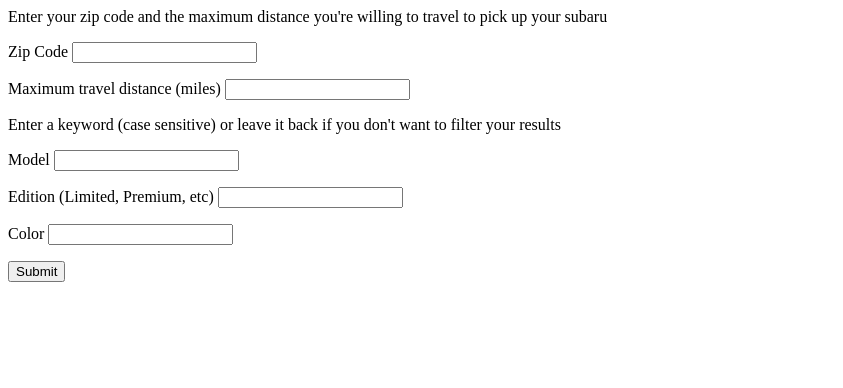
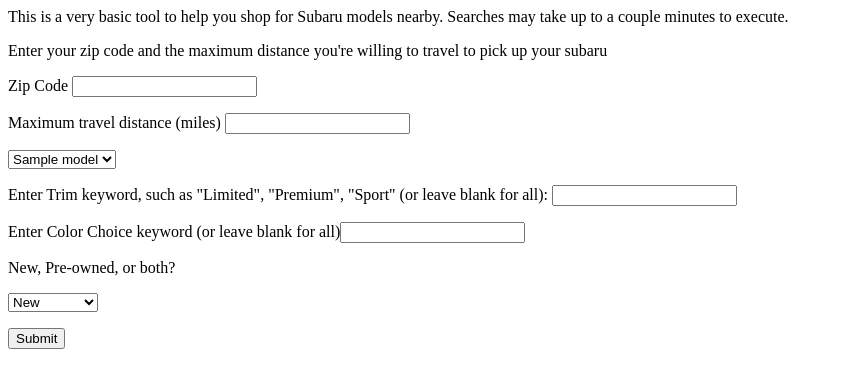
Before and after one commit to dkori/subaruFlask, a Flask app: template templates/form.html in a window 1280 px wide. Shown: the top 388 px of the page, without its empty margins (0-843 px from the left). Run offline with Flask 2, Linux system fonts and the light colour scheme; the template is opened without the code that fills it: most values are stand-ins (such as "Sample title", 1, 10 or a date in 2020).

Commit message:
minimal working app

```diff
--- a/main.py
+++ b/app.py
@@ -4,9 +4,10 @@ import pandas as pd
 import requests
 
 app = Flask(__name__)
-@app.route('/form')
+@app.route('/')
 def form():
-    return render_template('form.html')
+    models = ['Crosstrek', 'Outback', 'Legacy', 'Forester', 'Impreza', 'WRX', 'Ascent']
+    return render_template('form.html', models=models)
 
 @app.route('/data/', methods = ['POST', 'GET'])
 def data():
@@ -17,10 +18,10 @@ def data():
         form_data = request.form
         # pull list of nearby dealerships
         dealership_frame = get_dealerships(form_data['zip_code'], form_data['max_distance'])
+        print(form_data['condition'])
         # pull the inventory
         inventory_frame = get_all_inventory(dealership_frame, form_data)
         return render_template('simple.html',
-                               tables=[inventory_frame.to_html(classes='data')],
+                               tables=[inventory_frame.to_html(classes='data', na_rep=" ")],
                                titles=inventory_frame.columns.values)
-
-app.run(host='localhost', port=5007)
+app.run(host='localhost', port=5014)
--- /dev/null
+++ b/gunicorn_config.py
@@ -0,0 +1,2 @@
+bind = "0.0.0.0:8080"
+workers = 2
--- a/templates/form.html
+++ b/templates/form.html
@@ -1,10 +1,23 @@
 <form action="/data" method = "POST">
+    <p>This is a very basic tool to help you shop for Subaru models nearby. Searches may take up to a couple minutes to execute.</p>
     <p>Enter your zip code and the maximum distance you're willing to travel to pick up your subaru</p>
     <p>Zip Code <input type = "text" name = "zip_code" /></p>
     <p>Maximum travel distance (miles) <input type = "text" name = "max_distance" /></p>
-    <p> Enter a keyword (case sensitive) or leave it back if you don't want to filter your results</p>
-    <p>Model <input type = "text" name = "model" /></p>
-    <p>Edition (Limited, Premium, etc) <input type = "text" name = "edition"/></p>
-    <p>Color <input type= "text" name = "exteriorColor" /></p>
+    <p><select name="model" id="model">
+        {% for model in models %}
+            <option value="{{model}}" SELECTED>{{model}}</option>"
+        {% endfor %}
+    </select></p>
+    <p></p>
+    <p>Enter Trim keyword, such as "Limited", "Premium", "Sport" (or leave blank for all): <input type = "text" name = "edition"/></p>
+    <p></p>
+    <p>Enter Color Choice keyword (or leave blank for all)<input type= "text" name = "exteriorColor" /></p>
+    <p></p>
+    <p>New, Pre-owned, or both?</p>
+    <p><select name = "condition" id="condition">
+        <option value="New">New</option>
+        <option value="Pre-Owned">Pre-Owned</option>
+        <option value="Both">Both</option>
+    </select></p>
     <p><input type = "submit" value = "Submit" /></p>
 </form>
```
Also changed, not shown: modules/api_functions.py (+7 -2 lines), requirements.txt (added, +9 -0 lines), 1 other file.
